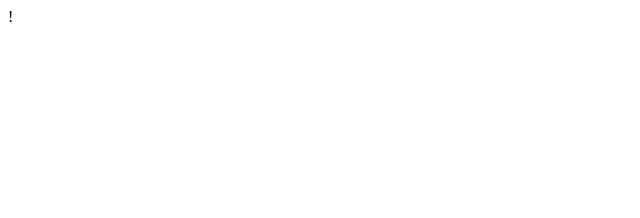
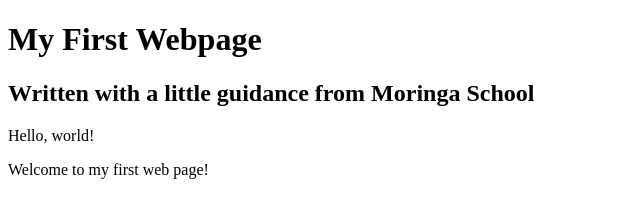
Before and after one commit to kofiaddai/my_first_website, a plain HTML site: page my_first_website.html in a window 1280 px wide. Shown: the whole page, without its empty margins (0-640 px from the left). Drawn offline with Linux system fonts and the light colour scheme.

Commit message:
add header block elements

```diff
--- a/my_first_website.html
+++ b/my_first_website.html
@@ -1,9 +1,13 @@
-!<!DOCTYPE html>
+<!DOCTYPE html>
     <html>
     <head>
       <title>My first figue!</title>
     <head/>
     <body>
+      <h1> My First Webpage </h1>
+      <h2> Written with a little guidance from Moringa School</h2>
 
+      <p> Hello, world!</p>
+      <p> Welcome to my first web page!</p>
     </body>
   </html>
```
